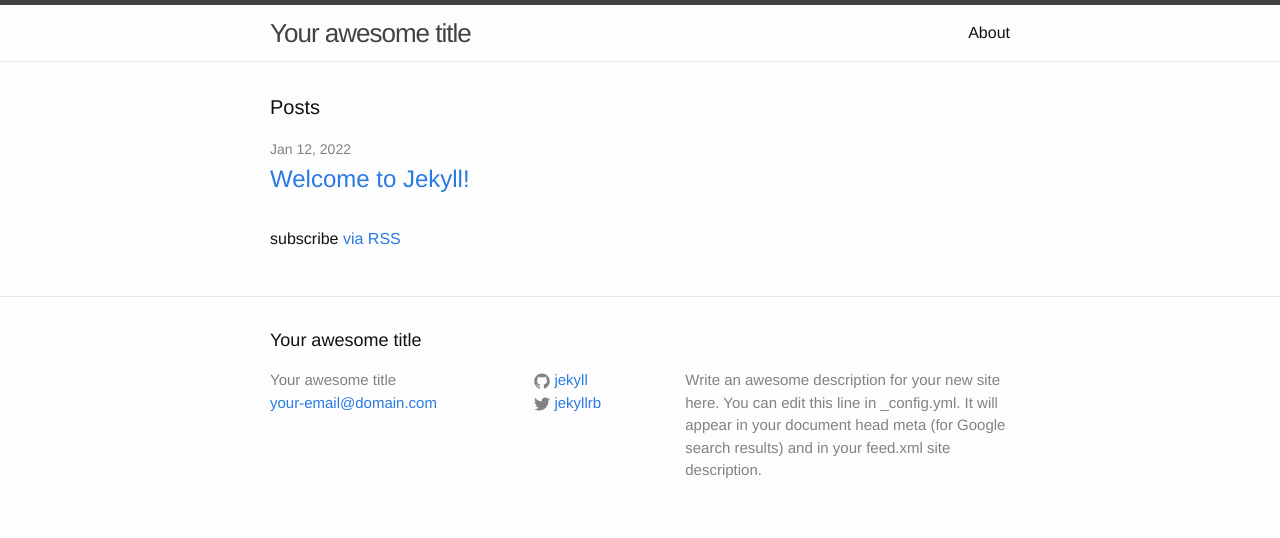
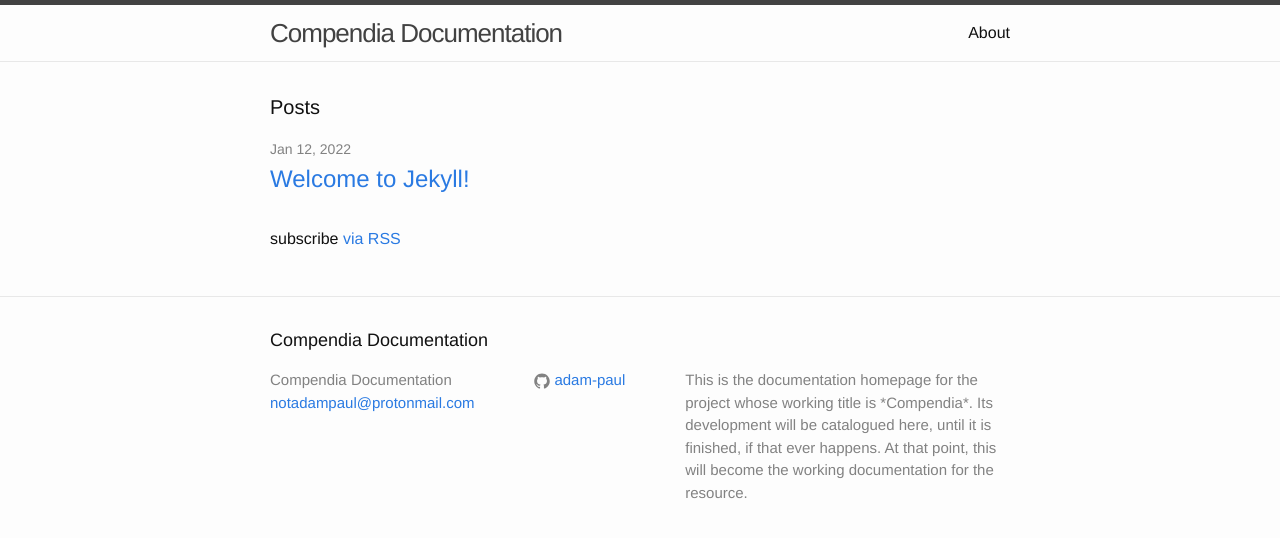
Before and after one commit to adam-paul/compendia, a Jekyll site: the page built from index.html, in a window 1280 px wide. Shown: the top 538 px of the page. Built offline with Jekyll 4.4.1, drawn with Linux system fonts in a browser that asks for light colours.

Commit message:
updating config

```diff
--- a/_config.yml
+++ b/_config.yml
@@ -6,16 +6,16 @@
 # 'jekyll serve'. If you change this file, please restart the server process.
 
 # Site settings
-title: Your awesome title
-email: your-email@domain.com
+title: Compendia Documentation
+email: notadampaul@protonmail.com
 description: > # this means to ignore newlines until "baseurl:"
-  Write an awesome description for your new site here. You can edit this
-  line in _config.yml. It will appear in your document head meta (for
-  Google search results) and in your feed.xml site description.
+  This is the documentation homepage for the project whose working
+  title is *Compendia*. Its development will be catalogued here, until
+  it is finished, if that ever happens. At that point, this will become
+  the working documentation for the resource.
 baseurl: "" # the subpath of your site, e.g. /blog
 url: "http://yourdomain.com" # the base hostname & protocol for your site
-twitter_username: jekyllrb
-github_username:  jekyll
+github_username:  adam-paul
 
 # Build settings
 markdown: kramdown
```
